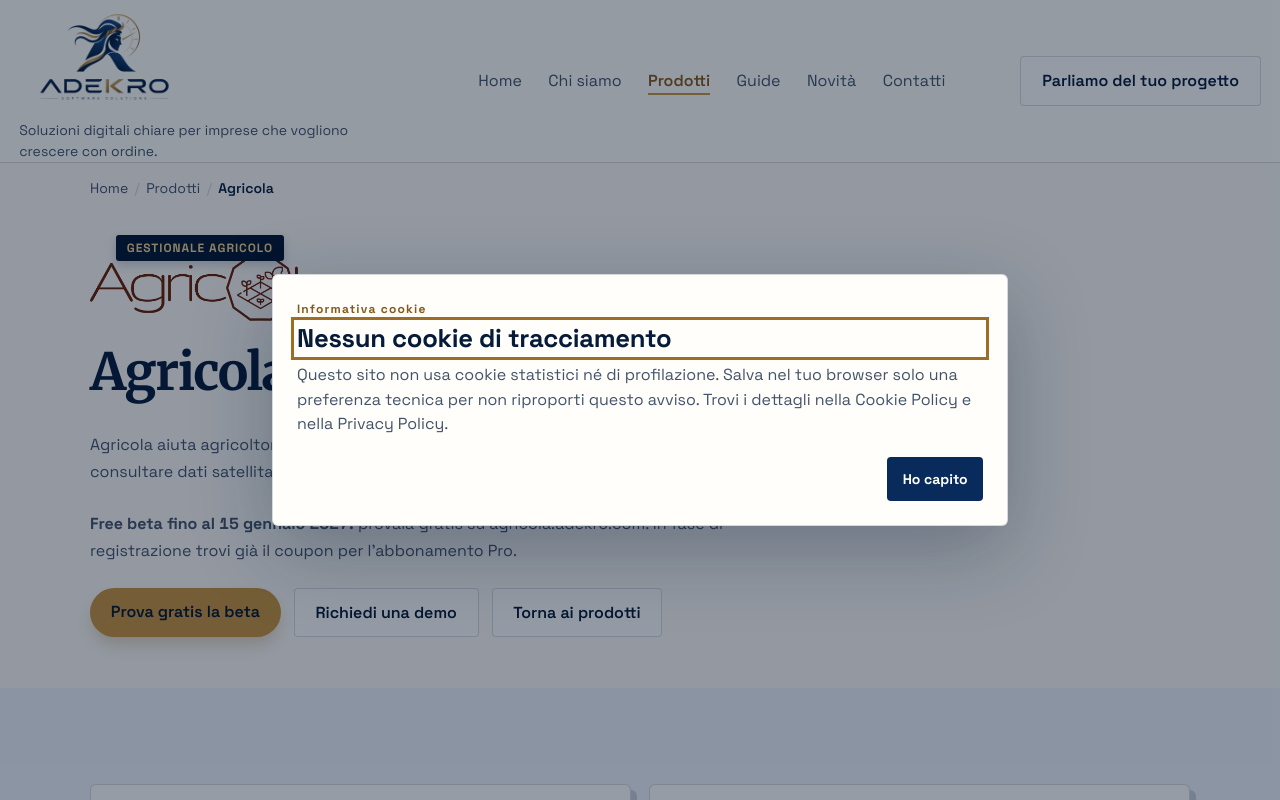
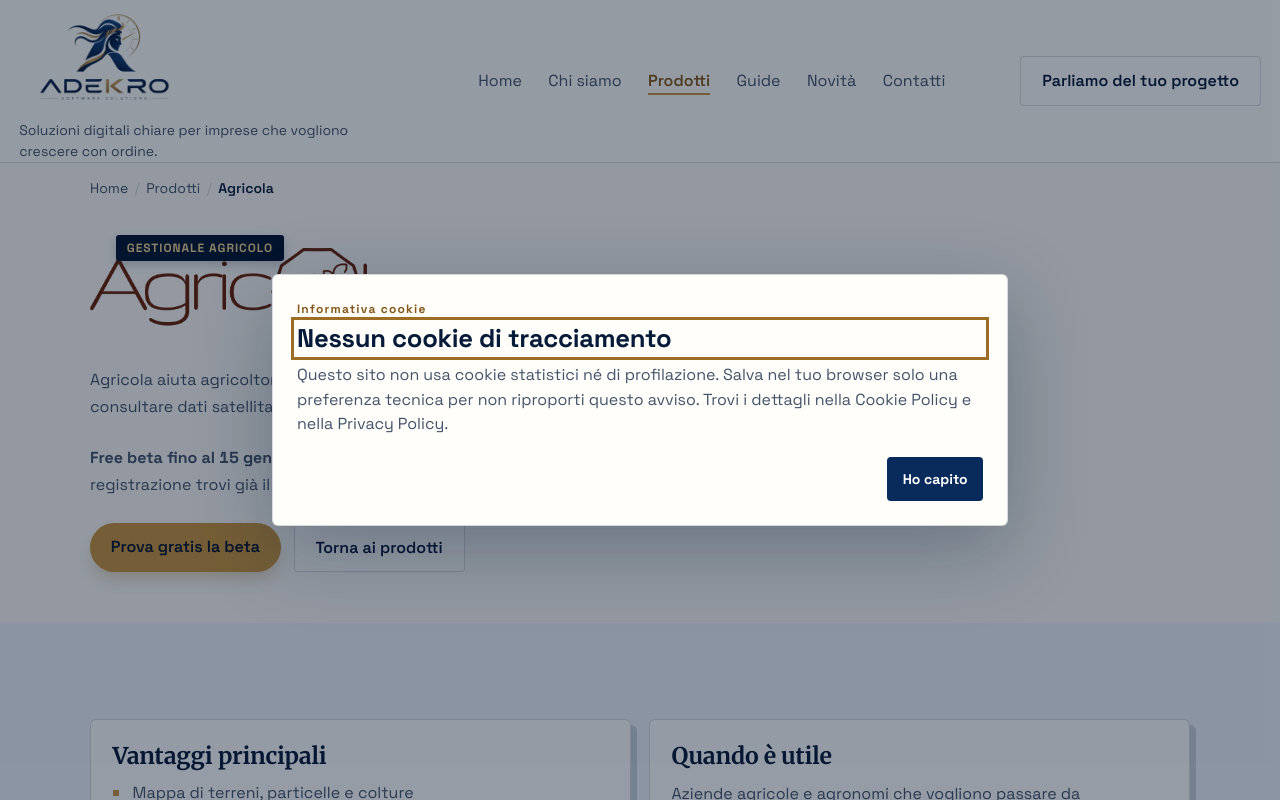
Before and after one commit to adekro/promoadekro, a Next.js app: page /prodotti/agricola in a window 1280 px wide. Shown: the top 800 px of the page. Built offline with nearby package versions, Linux system fonts and the light colour scheme.

Commit message:
fix pagina prodotti agricola

```diff
--- a/src/app/globals.css
+++ b/src/app/globals.css
@@ -1072,9 +1072,21 @@
 }
 
 .product-detail-logo.product-logo-agricola {
-  width: min(15rem, 100%);
-  height: 5rem;
-  object-position: left center;
+  width: min(20rem, 100%);
+  height: auto;
+  margin-bottom: 1rem;
+}
+
+.sr-only {
+  position: absolute;
+  width: 1px;
+  height: 1px;
+  margin: -1px;
+  padding: 0;
+  overflow: hidden;
+  clip: rect(0, 0, 0, 0);
+  white-space: nowrap;
+  border: 0;
 }
 
 .product-card h3,
--- a/src/app/prodotti/[slug]/page.tsx
+++ b/src/app/prodotti/[slug]/page.tsx
@@ -175,12 +175,15 @@
               <Image
                 alt={`Logo di ${product.name}, ${product.category} firmato Adekro`}
                 className={`product-detail-logo product-logo-${product.slug}`}
-                height={120}
+                height={product.slug === "agricola" ? 127 : 120}
                 priority
                 src={product.logo}
-                width={120}
+                width={product.slug === "agricola" ? 461 : 120}
               />
-              <h1>{product.name}</h1>
+              {/* Il logo di Agricola contiene gia il nome: l'h1 resta per SEO e screen reader. */}
+              <h1 className={product.slug === "agricola" ? "sr-only" : undefined}>
+                {product.name}
+              </h1>
               <p className="section-lead">{product.longDescription}</p>
             </div>
             {product.slug === "agricola" ? (
@@ -205,17 +208,14 @@
                   Prova gratis la beta
                 </a>
               ) : null}
+              {product.slug !== "agricola" ? (
                 <Link
                   href={
                     product.kind === "servizio"
                       ? "/contatti"
                       : `mailto:info@adekro.com?subject=${encodeURIComponent(`Richiesta demo ${product.name}`)}`
                   }
-                className={
-                  product.slug === "agricola"
-                    ? "btn btn-secondary"
-                    : "btn btn-primary"
-                }
+                  className="btn btn-primary"
                   aria-label={
                     product.kind === "servizio"
                       ? `Parliamo del tuo progetto: ${product.name}`
@@ -226,6 +226,7 @@
                     ? "Parliamo del tuo progetto"
                     : "Richiedi una demo"}
                 </Link>
+              ) : null}
               <Link href="/prodotti" className="btn btn-secondary">
                 Torna ai prodotti
               </Link>
--- a/src/lib/products.ts
+++ b/src/lib/products.ts
@@ -134,7 +134,7 @@
     shortDescription:
       "Il gestionale per visualizzare terreni, colture e trattamenti in un unico quadro operativo.",
     metaDescription:
-      "Gestisci terreni, particelle e colture con dati satellitari Copernicus e storico dei trattamenti fitosanitari in un'unica mappa operativa. Richiedi una demo.",
+      "Gestisci terreni, particelle e colture con dati satellitari Copernicus e storico dei trattamenti fitosanitari in un'unica mappa operativa. Prova la free beta gratis.",
     longDescription:
       "Agricola aiuta agricoltori e agronomi a disegnare terreni e particelle, associare le colture, consultare dati satellitari Copernicus e gestire i prodotti fitosanitari impiegati in campo.",
     benefits: [
```
Lines whose indentation alone changed are shown as unchanged.
